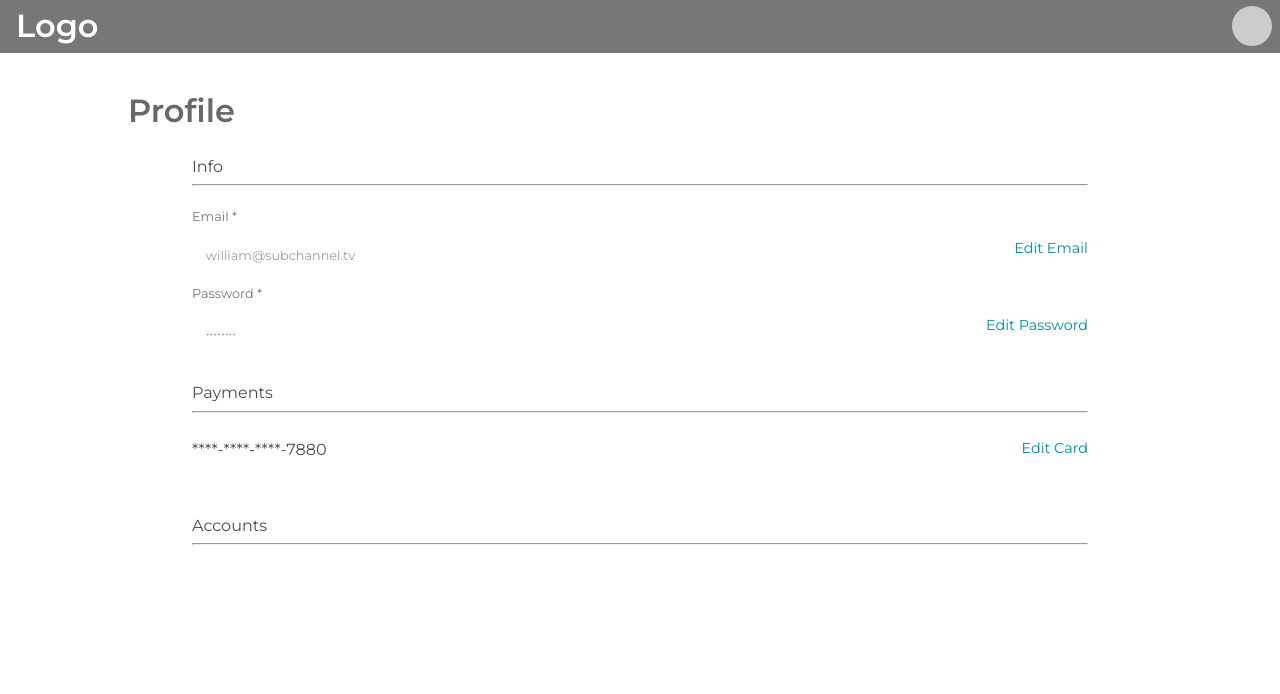
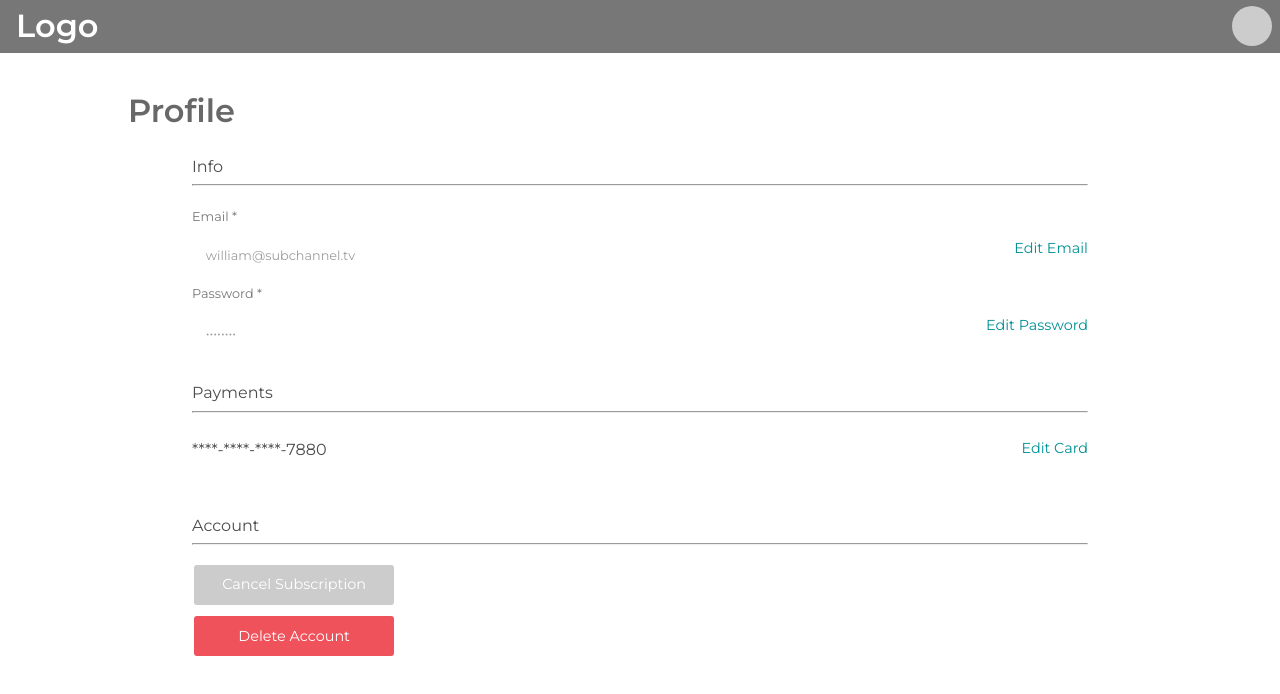
Before and after one commit to TeamSubchannel/subchannelsubscriberapp, a React (Create React App) app: page /profile in a window 1280 px wide. Shown: the top 694 px of the page. Built offline with nearby package versions, Linux system fonts and the light colour scheme; what react-stripe-elements would draw is missing.

Commit message:
Added Account section, buttons, modal, event handling, etc.

```diff
--- /dev/null
+++ b/src/screens/Profile/AccountsForm.jsx
@@ -0,0 +1,44 @@
+import React from "react";
+import styled from "styled-components";
+import { Button, Text } from "../../theme/index";
+
+const Div = styled.div`
+  width: 70%;
+  display: flex;
+  flex-direction: column;
+`;
+
+const Hr = ({ title }) => (
+  <div style={{ width: "100%" }}>
+    <Text>{title}</Text>
+    <hr />
+  </div>
+);
+
+export default function AccountsForm({ togglemodal }) {
+  return (
+    <Div>
+      <Hr title="Account" />
+      <Button
+        id="cancelPlan"
+        type="button"
+        onClick={togglemodal}
+        extralarge
+        backgroundcolor="#ccc"
+        hovercolor="#ddd"
+      >
+        Cancel Subscription
+      </Button>
+      <Button
+        id="deleteAccount"
+        type="button"
+        onClick={togglemodal}
+        extralarge
+        backgroundcolor="#EF525B"
+        hovercolor="#f27178"
+      >
+        Delete Account
+      </Button>
+    </Div>
+  );
+}
--- a/src/screens/Profile/Profile.jsx
+++ b/src/screens/Profile/Profile.jsx
@@ -3,19 +3,14 @@ import styled from "styled-components";
 import Header from "../../components/Header";
 import InfoForm from "./InfoForm";
 import PaymentsForm from "./PaymentsForm";
-import { Column, Title2, Text, Row } from "../../theme/index";
+import AccountsForm from "./AccountsForm";
+import AlertModal from "../../shared/AlertModal";
+import { Column, Title2, Row } from "../../theme/index";
 
 const Div = styled.div`
   width: 100%;
   height: 100%;
 `;
-
-const Hr = ({ title }) => (
-  <div style={{ width: "70%" }}>
-    <Text>{title}</Text>
-    <hr />
-  </div>
-);
 
 class Profile extends Component {
   constructor(props) {
@@ -28,7 +23,9 @@ class Profile extends Component {
       loaded: false,
       editDetailsType: "",
       card: "",
-      editCardDetails: false
+      editCardDetails: false,
+      isOpen: false,
+      action: ""
     };
   }
 
@@ -70,6 +67,25 @@ class Profile extends Component {
     });
   };
 
+  handleDelete = action => {
+    console.log(action);
+    this.setState(() => {
+      return {
+        isOpen: !this.state.isOpen
+      };
+    });
+  };
+
+  toggleModal = e => {
+    let type = e.target.id;
+    this.setState(() => {
+      return {
+        isOpen: !this.state.isOpen,
+        action: type
+      };
+    });
+  };
+
   render() {
     const loaded = this.state.loaded;
     return (
@@ -92,10 +108,16 @@ class Profile extends Component {
                 editcard={this.editCardDetails}
                 handlecancel={this.handleCancel}
               />
-              <Hr title="Accounts" />
+              <AccountsForm togglemodal={this.toggleModal} />
             </Column>
           )}
         </Column>
+        <AlertModal
+          show={this.state.isOpen}
+          togglemodal={this.toggleModal}
+          handledelete={this.handleDelete}
+          action={this.state.action}
+        />
       </Div>
     );
   }
--- /dev/null
+++ b/src/shared/AlertModal.jsx
@@ -0,0 +1,122 @@
+import React, { Component } from "react";
+import styled from "styled-components";
+import { Row, Button, Text } from "../theme/index";
+
+const Backdrop = styled.div`
+  position: fixed;
+  top: 0;
+  bottom: 0;
+  left: 0;
+  right: 0;
+  background-color: rgba(0, 0, 0, 0.5);
+  padding: 50px;
+  z-index: 1000000;
+`;
+
+const StyledModal = styled.div`
+  display: flex;
+  flex-direction: column;
+  background-color: #fff;
+  border-radius: 5px;
+  width: 450px;
+  height: 240px;
+  margin: 5em auto;
+  z-index: 10000000;
+`;
+
+const Wrapper = styled.section`
+  display: flex;
+  flex-direction: column;
+  z-index: 100000000;
+  width: 100%;
+  height: 100%;
+`;
+
+const StyledDelete = styled(Button)`
+  margin: 0 0.2em;
+  background-color: #ef5354;
+  color: #fff;
+  border: 0px;
+  &:hover {
+    background-color: #ec3435;
+    color: #fff;
+    border: 0px;
+  }
+`;
+
+const StyledCancel = styled(Button)`
+  margin: 0 0.2em;
+  background-color: #b9b9b9;
+  color: #fff;
+  border: 0px;
+  &:hover {
+    background-color: #a8a8a8;
+    color: #fff;
+    border: 0px;
+  }
+`;
+
+const StyledRow = styled(Row)`
+  justify-content: space-between;
+  padding: 0.7em 0.5em;
+  background-color: #fcfcfc;
+  border-bottom: 1px solid #ccc;
+`;
+
+const Icon = styled.i`
+  font-size: 1.1em;
+  color: #666;
+  cursor: pointer;
+`;
+
+function ConfirmDelete({ togglemodal, handledelete, action }) {
+  return (
+    <Wrapper>
+      <StyledRow>
+        <Text thisfontsize="1.2em" margin="0">
+          {action === "cancelPlan" && "Cancel Subscription"}
+          {action === "deleteAccount" && "Delete Account"}
+        </Text>
+        <Icon onClick={togglemodal} className="fa fa-times" />
+      </StyledRow>
+      <Row justifycontent="center" margin="1.5em 0">
+        <Text thisfontsize="1.1em" color="#666">
+          Are you sure you want to cancel your plan?
+        </Text>
+      </Row>
+      <Row justifycontent="center">
+        <StyledCancel onClick={togglemodal} type="button">
+          No
+        </StyledCancel>
+        <StyledDelete
+          onClick={() => {
+            handledelete(`${action}`);
+          }}
+          type="button"
+        >
+          {action === "cancelPlan" && "Cancel"}
+          {action === "deleteAccount" && "Delete"}
+        </StyledDelete>
+      </Row>
+    </Wrapper>
+  );
+}
+
+export default class Modal extends Component {
+  render() {
+    if (!this.props.show) {
+      return null;
+    }
+    return (
+      <Backdrop>
+        <StyledModal>
+          <ConfirmDelete
+            togglemodal={this.props.togglemodal}
+            handledelete={this.props.handledelete}
+            action={this.props.action}
+          />
+        </StyledModal>
+      </Backdrop>
+    );
+  }
+}
--- a/src/theme/index.js
+++ b/src/theme/index.js
@@ -131,6 +131,22 @@ export const Button = styled.button`
           border: none;
         }
       `};
+  ${props =>
+    props.extralarge &&
+    css`
+      width: 200px;
+      height: 40px;
+      background-color: ${props => props.backgroundcolor};
+      color: #fff;
+      margin-top: 0.8em;
+      border: none;
+      &:hover {
+        background-color: ${props => props.hovercolor};
+        cursor: pointer;
+        color: #fff;
+        border: none;
+      }
+    `};
 `;
 
 // ICONS
```
Also changed, not shown: src/shared/ConfirmDelete.jsx (added).
